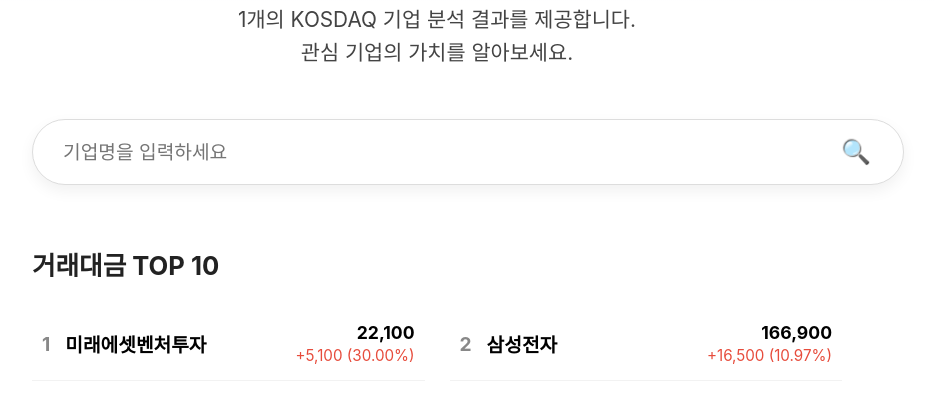
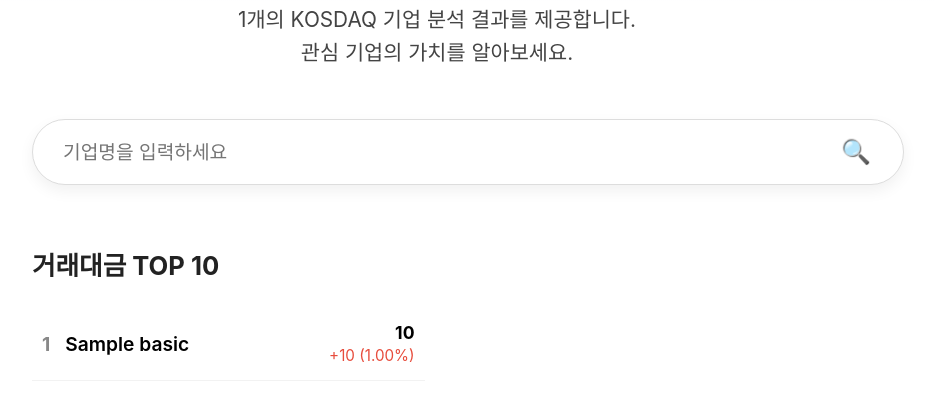
Before and after one commit to kdt-fda/final_1, a Django app: page / in a window 1280 px wide. Shown: the part 238-658 px from the top of the page, without its empty margins (203-1138 px from the left). Run offline with Django 5.2, Linux system fonts and the light colour scheme; tables that the repository leaves empty hold one stand-in row (values such as "Sample post").

Commit message:
home.html 거래대금 TOP10 표시부분 수정

```diff
--- a/web_service/main/templates/home.html
+++ b/web_service/main/templates/home.html
@@ -58,6 +58,7 @@
         .fluct { font-size: 0.95rem; margin-top: 3px; display: block; } /* 등락정보 스타일 */
         .up { color: #e74c3c; } /* 빨간색 */
         .down { color: #3498db; } /* 파란색 */
+        .flat { color: #888888; } /* 회색 */
     </style>
 </head>
 <body>
@@ -79,44 +80,24 @@
     <div class="top10-section">
         <h3>거래대금 TOP 10</h3>
         <div class="top10-grid">
-            <a href="{% url 'ai_page' '037440' %}" class="stock-item">
-                <span class="rank">1</span>
-                <span class="corp-name">미래에셋벤처투자</span>
+            {% for stock in top_stocks %}
+            <a href="{% url 'ai_page' stock.code %}" class="stock-item"> <!-- 나중에 요약 페이지로 이동하게 수정하기 -->
+                <span class="rank">{{ forloop.counter }}</span>
+                <span class="corp-name">{{ stock.name }}</span>
                 <div class="price-box">
-                    <span class="price">22,100</span>
-                    <span class="fluct up">+5,100 (30.00%)</span>
+                    <span class="price">{{ stock.price }}</span>
+                    <span class="fluct {{ stock.css_class }}"> <!-- 여기서 views.py에서 계산한 up, down, flat이 들어감 -->
+                        {{ stock.change_text }}
+                    </span>
                 </div>
             </a>
-
-            <a href="{% url 'ai_page' '005930' %}" class="stock-item">
-                <span class="rank">2</span>
-                <span class="corp-name">삼성전자</span>
-                <div class="price-box">
-                    <span class="price">166,900</span>
-                    <span class="fluct up">+16,500 (10.97%)</span>
-                </div>
-            </a>
+            {% empty %} <!-- 테이블 비었거나 조회안되는 경우 -->
+            <div style="grid-column: span 2; text-align: center; color: #888; padding: 20px;">
+                현재 거래 데이터를 불러올 수 없습니다.
             </div>
+            {% endfor %}
+        </div>
     </div>
-</div>
 
 </body>
 </html>
-
-
-<!-- 나중에 이걸로 수정 -->
-<!-- <div class="top10-grid">
-    {% for stock in stocks %}
-    <a href="{% url 'ai_page' stock.code %}" class="stock-item">
-        <span class="rank">{{ forloop.counter }}</span>
-        <span class="corp-name">{{ stock.name }}</span>
-        <div class="price-box">
-            <span class="price">{{ stock.price }}</span>
-            <span class="fluct {% if stock.change > 0 %}up{% elif stock.change < 0 %}down{% endif %}">
-                {% if stock.change > 0 %}+{% endif %}{{ stock.change }}
-                ({{ stock.change_rate }}%)
-            </span>
-        </div>
-    </a>
-    {% endfor %}
-</div> -->
--- a/web_service/main/views.py
+++ b/web_service/main/views.py
@@ -9,7 +9,52 @@ from .models import Basic, BokIo, CompanyStock, IndBok, IndIo, Report
 
 def home(request):
     count = Report.objects.count()
-    return render(request, 'home.html', {'count': count})
+    top_stocks = []
+
+    # 활성화된 기업의 stock_code만 리스트로 쫙 뽑아옴
+    active_codes = list(Basic.objects.filter(is_active=True).values_list('stock_code', flat=True))
+
+    if active_codes:
+        # 가장 최근 거래일 찾기
+        latest_stock = CompanyStock.objects.order_by('-reference_date').first()
+
+        if latest_stock:
+            # 거래대금(bas_trdval) 기준 내림차순 10개 추출
+            top_10_qs = CompanyStock.objects.filter(reference_date=latest_stock.reference_date, stock_code__in=active_codes).order_by('-bas_trdval')[:10]
+
+            for stock in top_10_qs:
+                # 이름 찾기 로직
+                raw_code = getattr(stock, 'stock_code_id', stock.stock_code) # 해당 주식의 stock_code 가져옴
+                stock_code_str = str(raw_code).strip() # stock_code 문자열 변환 후 좌우 공백 다듬기
+
+                # DB에서 이름 직접 가져오기
+                company = Basic.objects.filter(stock_code=stock_code_str).first()
+                company_name = company.corp_name if company else '이름 없음'
+
+                # 가격 및 등락률 텍스트/색상 가공
+                try:
+                    price_change = int(stock.price_change) if stock.price_change else 0
+                    change_rate = float(stock.fluc_rt) if stock.fluc_rt else 0.0
+                    close_price = int(stock.close_price) if stock.close_price else 0
+                except (ValueError, TypeError):
+                    price_change, change_rate, close_price = 0, 0.0, 0
+
+                if price_change > 0:
+                    css_class, sign = 'up', '+'
+                elif price_change < 0:
+                    css_class, sign = 'down', '' # 음수는 이미 -가 붙어 있음
+                else:
+                    css_class, sign = 'flat', ''
+
+                top_stocks.append({
+                    'code': stock_code_str,
+                    'name': company_name,
+                    'price': f"{close_price:,}",
+                    'change_text': f"{sign}{price_change:,} ({change_rate:.2f}%)",
+                    'css_class': css_class
+                })
+
+    return render(request, 'home.html', {'count': count, 'top_stocks': top_stocks})
 
 def search(request):
     query = request.GET.get('q', '')
```
